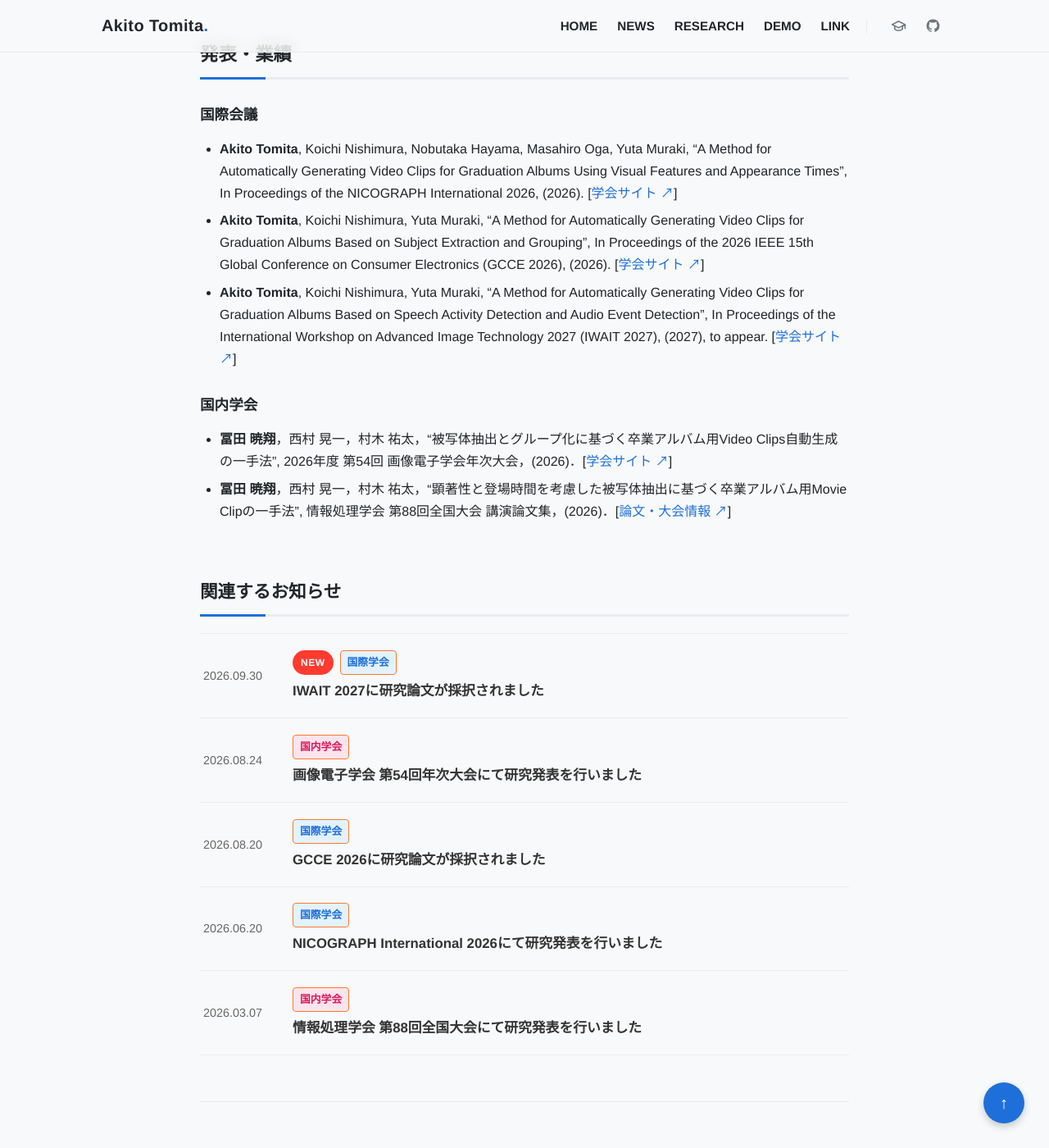
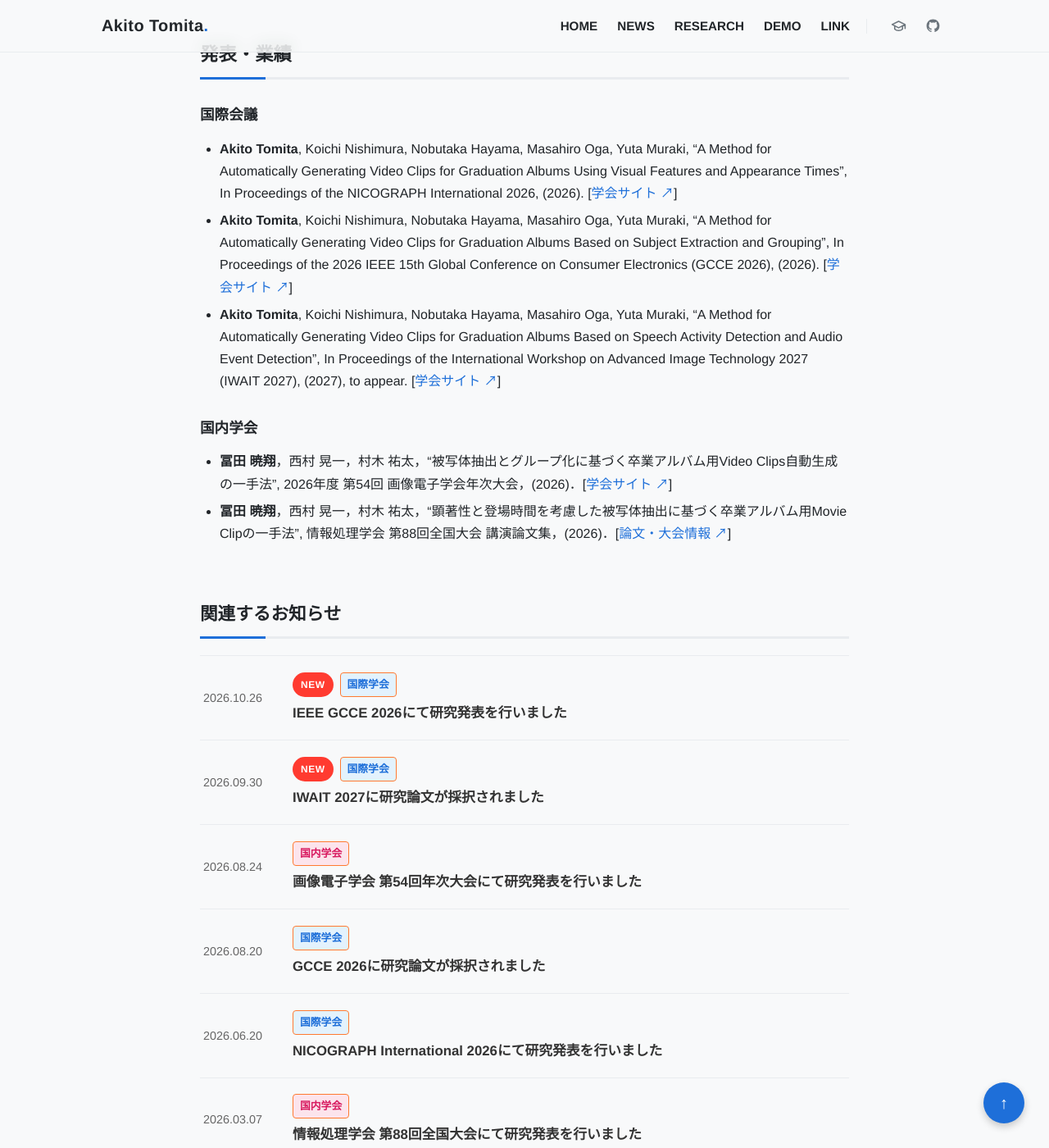
Before and after one commit to TomitaAkito/TomitaAkito.github.io, a Jekyll site: the page built from _research/videoclips.md, in a window 1280 px wide and 1400 px high, scrolled down 1105 px. Shown: the whole window at 82% size. Built offline with Jekyll 4.4.1, drawn with Linux system fonts in a browser that asks for light colours.

Commit message:
NEWS：GCCE2026を追加

```diff
--- /dev/null
+++ b/_posts/2026-10-26-gcce2026.md
@@ -0,0 +1,43 @@
+---
+title: "IEEE GCCE 2026にて研究発表を行いました"
+categories: ["国際学会"]
+research: videoclips
+# published: false
+# hidden: true
+---
+  <div class="watermark-container">
+    <img src="/assets/img/post/videoclip/gcce2026.png" alt="画像">
+  </div>
+
+
+2026年10月に兵庫県で開催された国際会議、IEEE GCCE 2026にて研究発表を行いました。
+
+## 学会情報
+**2026 IEEE 15th Global Conference on Consumer Electronics (GCCE 2026)**<br>
+（発表：2026年10月）
+
+<p style="text-align: center; margin: 2em 0;">
+    <a href="https://www.ieee-gcce.org/2026/index.html" target="_blank" rel="noopener noreferrer" class="btn">公式サイトを見る</a>
+</p>
+
+## 発表題目
+> **A Method for Automatically Generating Video Clips for Graduation Albums Based on Subject Extraction and Grouping**
+
+本研究は、被写体の抽出とグルーピングに基づき、卒業アルバム用の動画クリップを自動生成する手法についての提案です。
+
+## 写真
+<div class="image-row">
+  <figure class="image-wrapper">
+    <div class="watermark-container">
+      <img src="/assets/img/post/videoclip/gcce2026-poster.jpg" alt="画像">
+    </div>
+    <figcaption class="image-caption">ポスター</figcaption>
+  </figure>
+
+  <figure class="image-wrapper">
+    <div class="watermark-container">
+      <img src="/assets/img/post/videoclip/gcce2026-photo.jpg" alt="画像2">
+    </div>
+    <figcaption class="image-caption">GCCE発表者</figcaption>
+  </figure>
+</div>
--- a/_research/videoclips.md
+++ b/_research/videoclips.md
@@ -40,8 +40,8 @@ summary: "デジタル卒業アルバム向けの動画（Video Clip）を、素
 
 ### 国際会議
 - **Akito Tomita**, Koichi Nishimura, Nobutaka Hayama, Masahiro Oga, Yuta Muraki, "A Method for Automatically Generating Video Clips for Graduation Albums Using Visual Features and Appearance Times", In Proceedings of the NICOGRAPH International 2026, (2026). [[学会サイト ↗](https://www.art-science.org/nicograph/nicoint2026/)]
-- **Akito Tomita**, Koichi Nishimura, Yuta Muraki, "A Method for Automatically Generating Video Clips for Graduation Albums Based on Subject Extraction and Grouping", In Proceedings of the 2026 IEEE 15th Global Conference on Consumer Electronics (GCCE 2026), (2026). [[学会サイト ↗](https://www.ieee-gcce.org/2026/index.html)]
-- **Akito Tomita**, Koichi Nishimura, Yuta Muraki, "A Method for Automatically Generating Video Clips for Graduation Albums Based on Speech Activity Detection and Audio Event Detection", In Proceedings of the International Workshop on Advanced Image Technology 2027 (IWAIT 2027), (2027), to appear. [[学会サイト ↗](https://iwait.online/)]
+- **Akito Tomita**, Koichi Nishimura, Nobutaka Hayama, Masahiro Oga, Yuta Muraki, "A Method for Automatically Generating Video Clips for Graduation Albums Based on Subject Extraction and Grouping", In Proceedings of the 2026 IEEE 15th Global Conference on Consumer Electronics (GCCE 2026), (2026). [[学会サイト ↗](https://www.ieee-gcce.org/2026/index.html)]
+- **Akito Tomita**, Koichi Nishimura, Nobutaka Hayama, Masahiro Oga, Yuta Muraki, "A Method for Automatically Generating Video Clips for Graduation Albums Based on Speech Activity Detection and Audio Event Detection", In Proceedings of the International Workshop on Advanced Image Technology 2027 (IWAIT 2027), (2027), to appear. [[学会サイト ↗](https://iwait.online/)]
 
 ### 国内学会
 - **冨田 暁翔**，西村 晃一，村木 祐太，“被写体抽出とグループ化に基づく卒業アルバム用Video Clips自動生成の一手法”, 2026年度 第54回 画像電子学会年次大会，(2026)．[[学会サイト ↗](https://www.iieej.org/annualconf/2026nenji-top/)]
```
Also changed, not shown: assets/img/post/videoclip/gcce2026-photo.jpg (added), assets/img/post/videoclip/gcce2026-poster.jpg (added), 2 other files.
